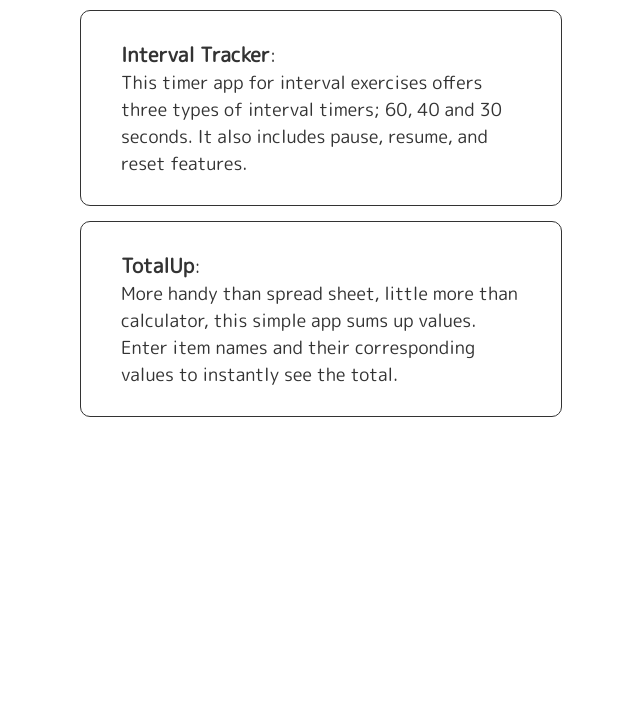
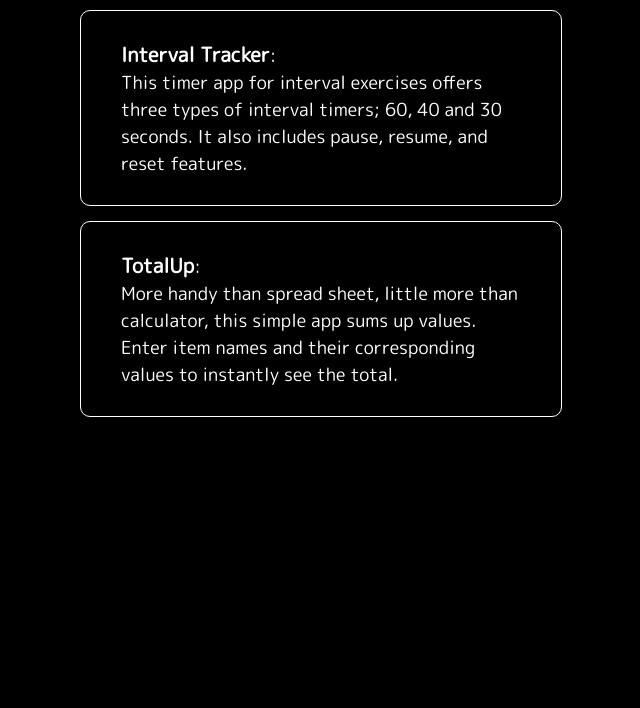
Before and after one commit to amano7d1/pg, a plain HTML site: page index.html in a window 1280 px wide. Shown: the part 92-800 px from the top of the page, without its empty margins (319-959 px from the left). Drawn offline with Linux system fonts and the light colour scheme; a web font is replaced by a local one.

Commit message:
color scheme modified

```diff
--- a/style.css
+++ b/style.css
@@ -1,6 +1,6 @@
 :root {
-  --background-color: #ffffff;
-  --text-color: #333333;
+  --background-color: #000000;
+  --text-color: #ffffff;
   --hover-colot: #008cb4
 }
 
```
Also changed, not shown: Images.html (deleted, +0 -18 lines).
